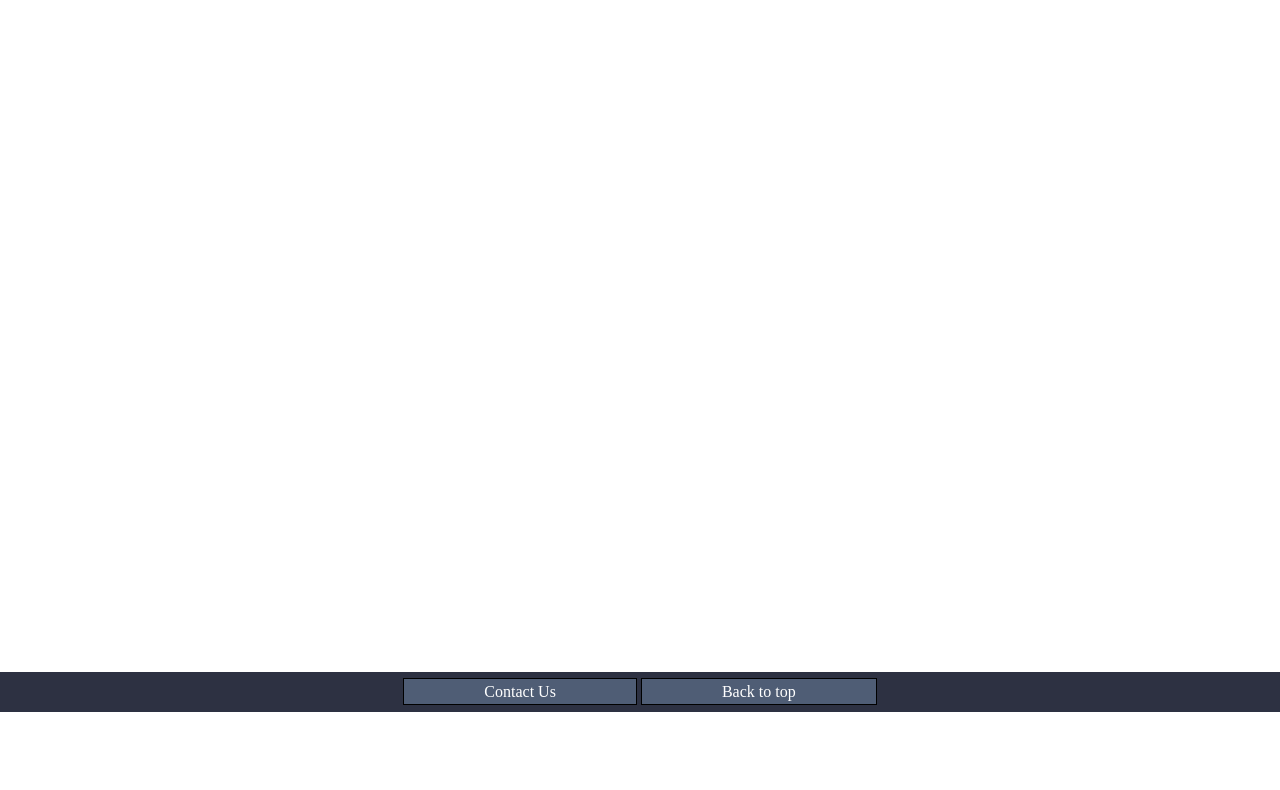
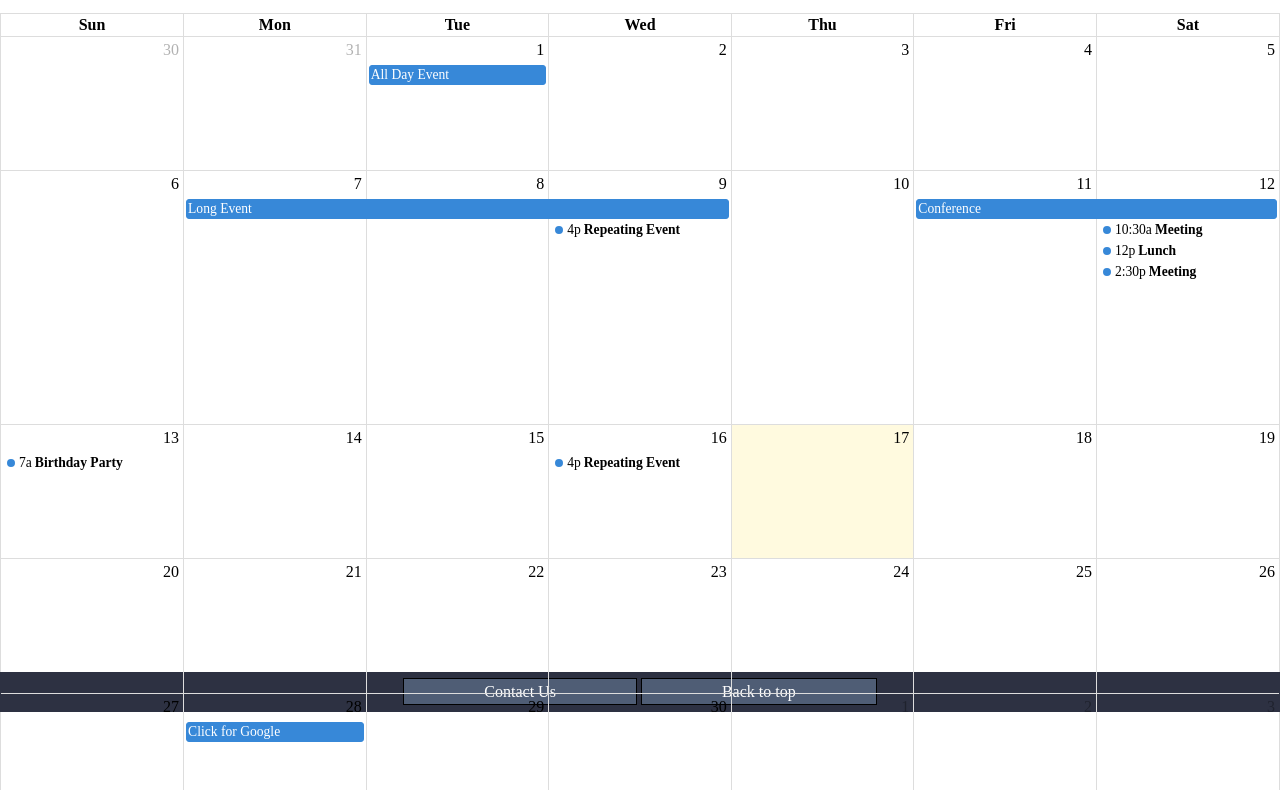
Before and after one commit to Lord-Bigglesworth/project-1, a plain HTML site: page index_2.html in a window 1280 px wide. Shown: the part 88-878 px from the top of the page. Before the commit the page ends 800 px from the top, so only its background shows below. Drawn offline with nearby package versions, Linux system fonts and the light colour scheme.

Commit message:
This is rendition hat uses a live URL

```diff
--- a/assets/css/stylesheet_2.css
+++ b/assets/css/stylesheet_2.css
@@ -31,7 +31,7 @@
     display: flex;
 }
 
-#main_board_container{
+#calendar{
     padding-bottom: 2.5rem;
 }
 
--- a/index_2.html
+++ b/index_2.html
@@ -5,7 +5,78 @@
     <meta charset="UTF-8">
     <meta http-equiv="X-UA-Compatible" content="IE=edge">
     <meta name="viewport" content="width=device-width, initial-scale=1.0">
-    <link rel="stylesheet" type="text/css" href="/assets/css/stylesheet_2.css">
+    <link rel="stylesheet" type="text/css" href="assets/css/stylesheet_2.css">
+    <link href="https://cdn.jsdelivr.net/npm/fullcalendar@5.8.0/main.min.css" rel="stylesheet">
+    <script src="https://cdn.jsdelivr.net/npm/fullcalendar@5.8.0/main.min.js"></script>
+    <script>
+
+        document.addEventListener('DOMContentLoaded', function() {
+          var calendarEl = document.getElementById('calendar');
+
+          var calendar = new FullCalendar.Calendar(calendarEl, {
+            initialView: 'dayGridMonth',
+            initialDate: '2021-06-07',
+            headerToolbar: {
+              left: 'prev,next today',
+              center: 'title',
+              right: 'dayGridMonth,timeGridWeek,timeGridDay'
+            },
+            events: [
+              {
+                title: 'All Day Event',
+                start: '2021-06-01'
+              },
+              {
+                title: 'Long Event',
+                start: '2021-06-07',
+                end: '2021-06-10'
+              },
+              {
+                groupId: '999',
+                title: 'Repeating Event',
+                start: '2021-06-09T16:00:00'
+              },
+              {
+                groupId: '999',
+                title: 'Repeating Event',
+                start: '2021-06-16T16:00:00'
+              },
+              {
+                title: 'Conference',
+                start: '2021-06-11',
+                end: '2021-06-13'
+              },
+              {
+                title: 'Meeting',
+                start: '2021-06-12T10:30:00',
+                end: '2021-06-12T12:30:00'
+              },
+              {
+                title: 'Lunch',
+                start: '2021-06-12T12:00:00'
+              },
+              {
+                title: 'Meeting',
+                start: '2021-06-12T14:30:00'
+              },
+              {
+                title: 'Birthday Party',
+                start: '2021-06-13T07:00:00'
+              },
+              {
+                title: 'Click for Google',
+                url: 'http://google.com/',
+                start: '2021-06-28'
+              }
+            ]
+          });
+
+          calendar.render();
+        });
+
+      </script>
+
+
     <title>Document</title>
 </head>
 
@@ -36,7 +107,7 @@
                 <button href="" class="top_button_style">Settings</button>
             </nav>
         </header>
-        <main id=main_board_container>
+        <main id="calendar">
             <p>Main Board</p>
         </main>
         <footer id="footer">
```
